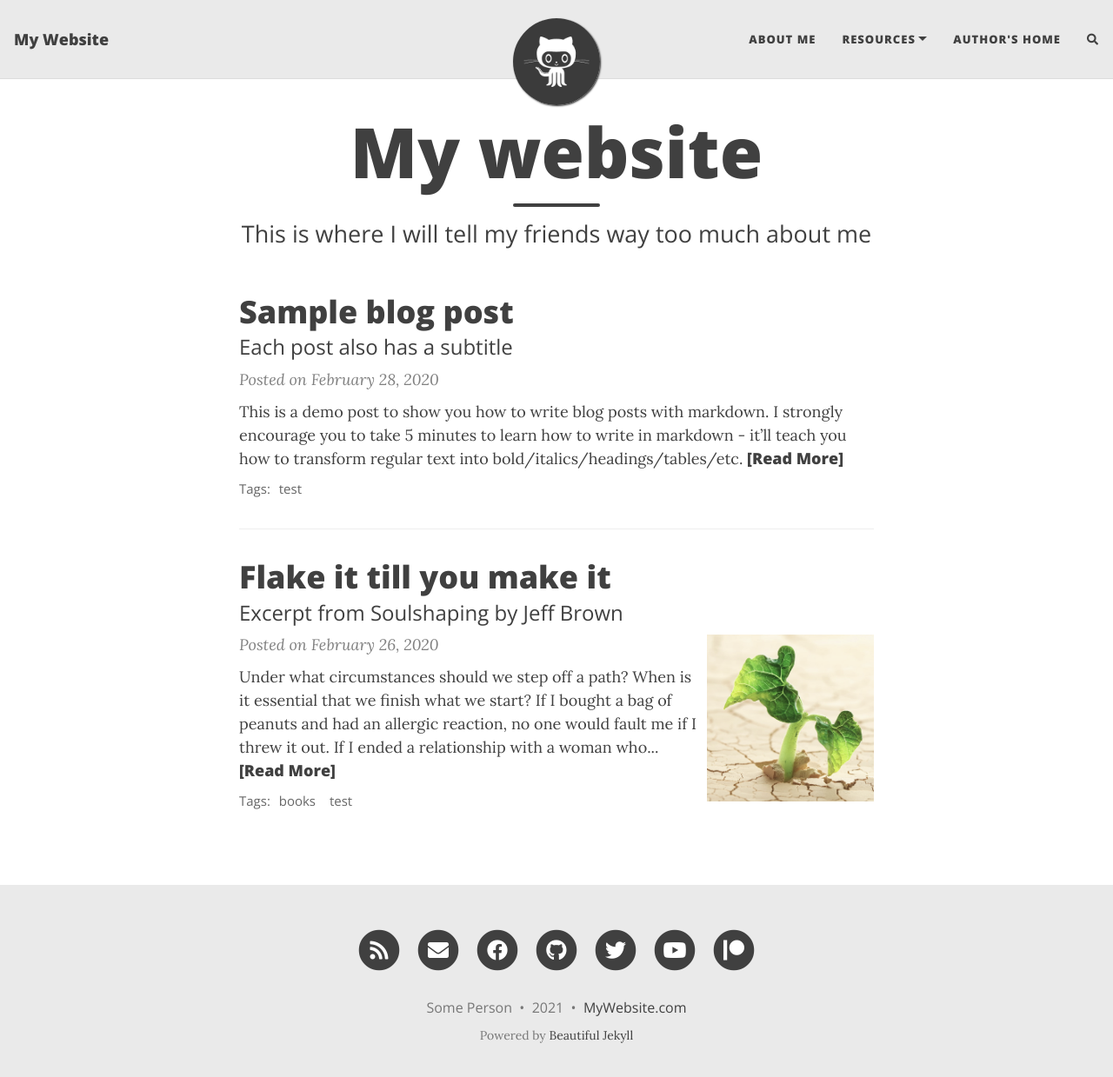
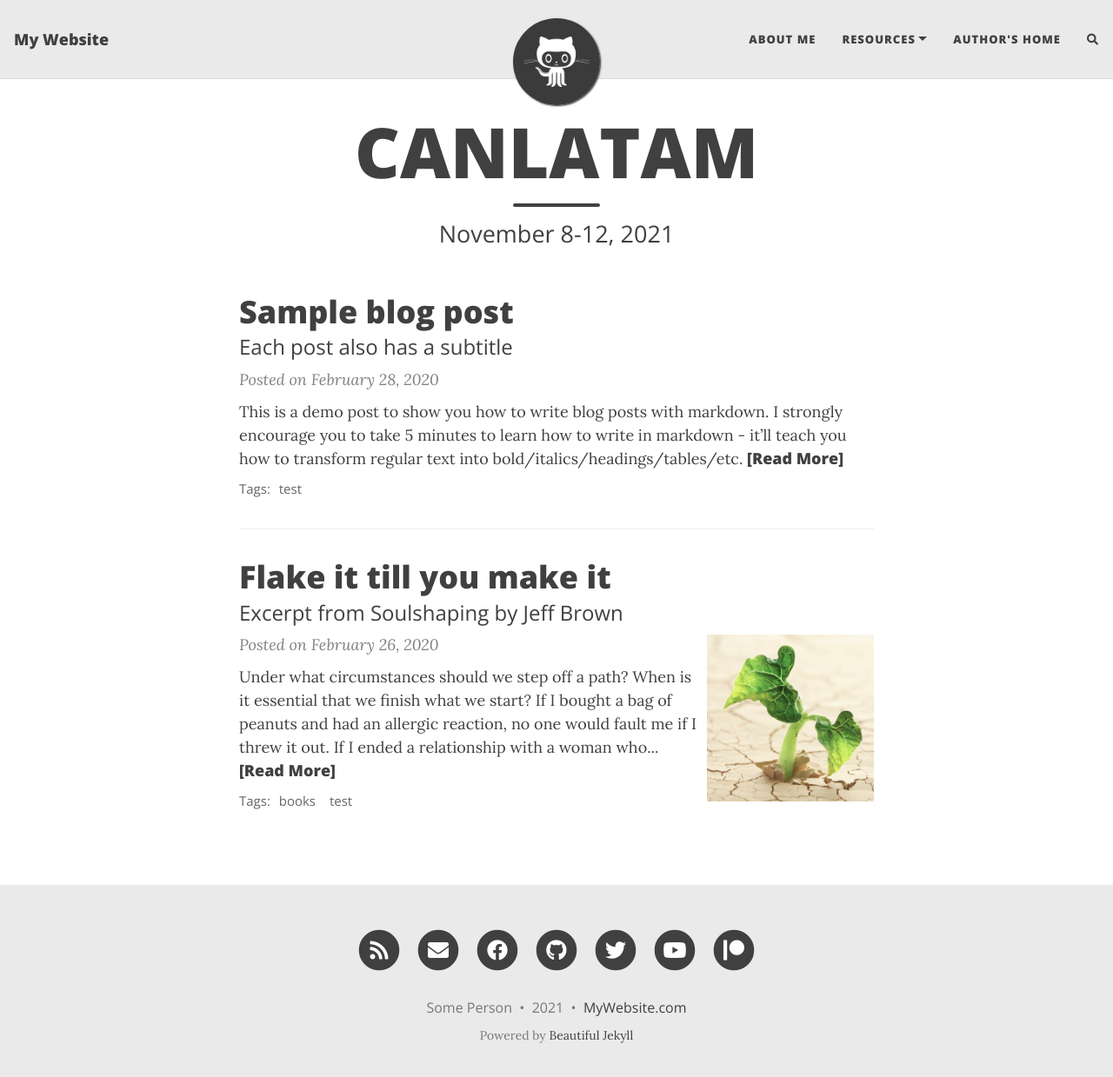
Before and after one commit to caedmon5/OIAR, a Jekyll site: the page built from index.html, in a window 1280 px wide and 1252 px high. Shown: the top 1239 px of the window at 87% size. Built offline with Jekyll 4.4.1, drawn with Linux system fonts in a browser that asks for light colours; nearby versions of some CDN libraries; the list of posts is cut into pages by our own code; comment, search, counter and statistics services are not loaded.

Commit message:
Initial changes to home page

```diff
--- a/index.html
+++ b/index.html
@@ -1,5 +1,5 @@
 ---
 layout: home
-title: My website
-subtitle: This is where I will tell my friends way too much about me
+title: CANLATAM
+subtitle: November 8-12, 2021
 ---
```
